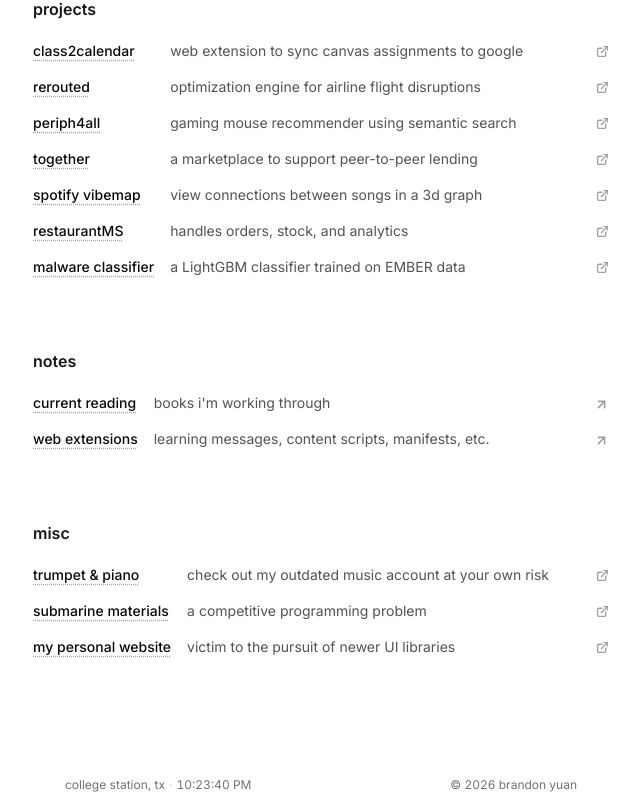
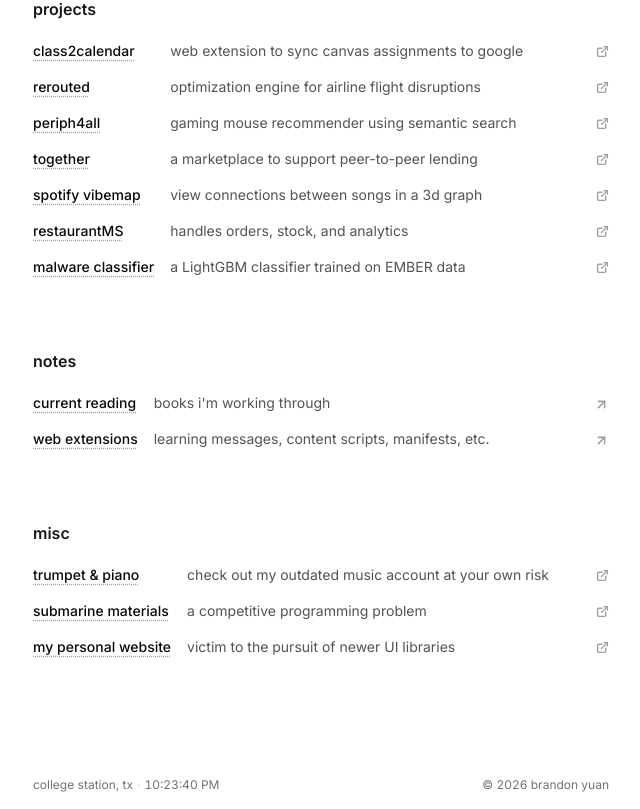
Before and after one commit to brandonyuanCS/new-personal-website, a Next.js app: page / in a window 1280 px wide. Shown: the part 511-1320 px from the top of the page, without its empty margins (319-959 px from the left). Built offline with nearby package versions, Linux system fonts and the light colour scheme; no server answers.

Commit message:
fix page width

```diff
--- a/components/Footer.tsx
+++ b/components/Footer.tsx
@@ -14,7 +14,7 @@ export async function Footer() {
     >
       <div
         className={cn(
-          "mx-auto flex w-full max-w-lg items-center justify-between gap-4",
+          "mx-auto flex w-full max-w-xl items-center justify-between gap-4",
           "min-w-0",
         )}
       >
```
